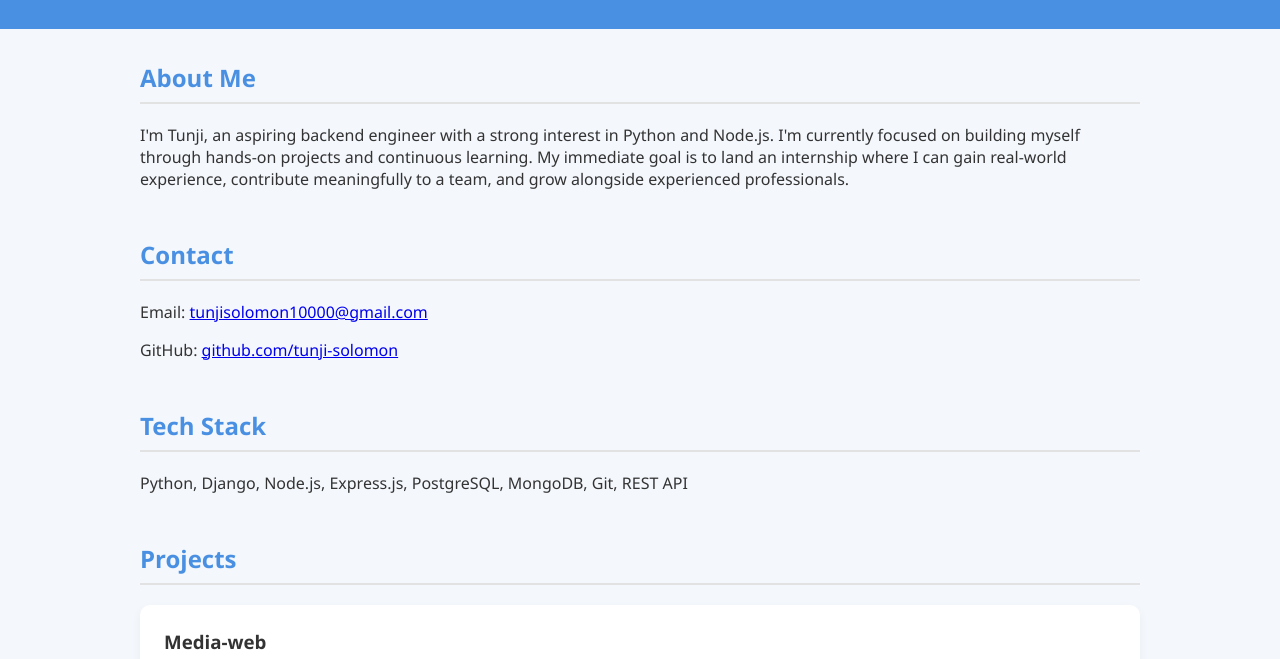
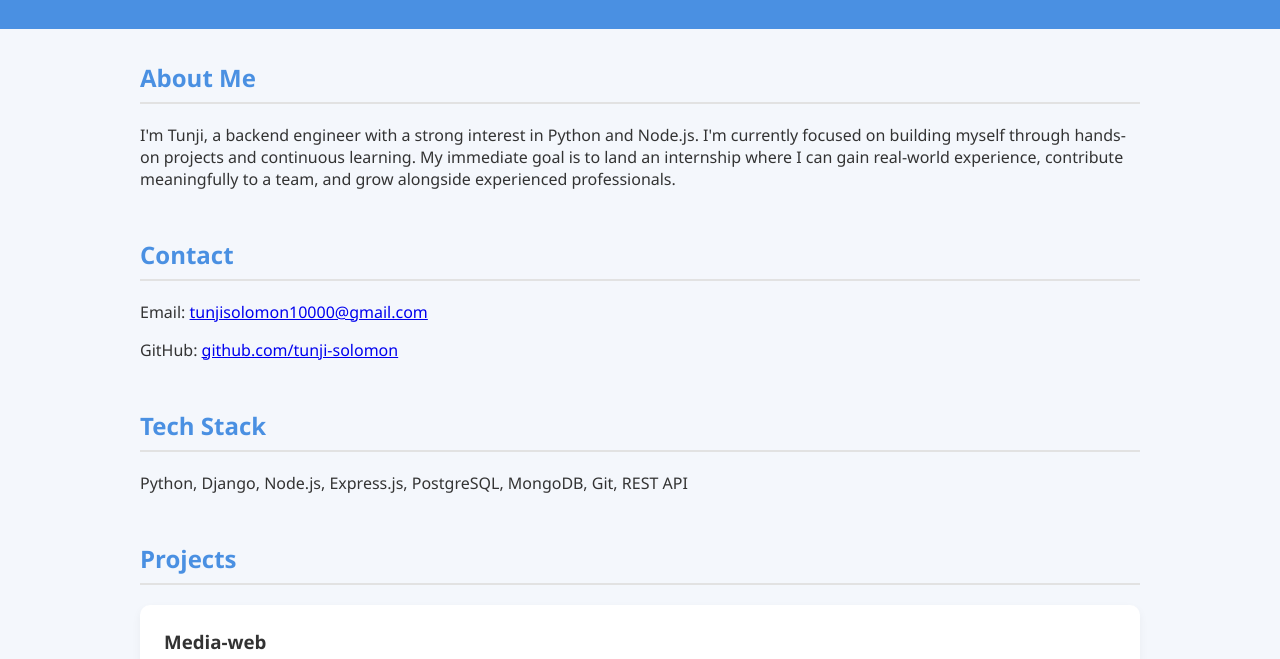
Before and after one commit to tunji-solomon/my-portfolio, a plain HTML site: page index.html in a window 1280 px wide. Shown: the part 122-781 px from the top of the page. Drawn offline with Linux system fonts and the light colour scheme.

```diff
--- a/index.html
+++ b/index.html
@@ -16,7 +16,7 @@
         <div class="container">
           <div class="section">
             <h2>About Me</h2>
-            <p>I'm Tunji, an aspiring backend engineer with a strong interest in Python and Node.js. I'm currently focused on building myself through hands-on projects and continuous learning. My immediate goal is to land an internship where I can gain real-world experience, contribute meaningfully to a team, and grow alongside experienced professionals.</p>
+            <p>I'm Tunji, a backend engineer with a strong interest in Python and Node.js. I'm currently focused on building myself through hands-on projects and continuous learning. My immediate goal is to land an internship where I can gain real-world experience, contribute meaningfully to a team, and grow alongside experienced professionals.</p>
           </div>
 
           <div class="section">
```
